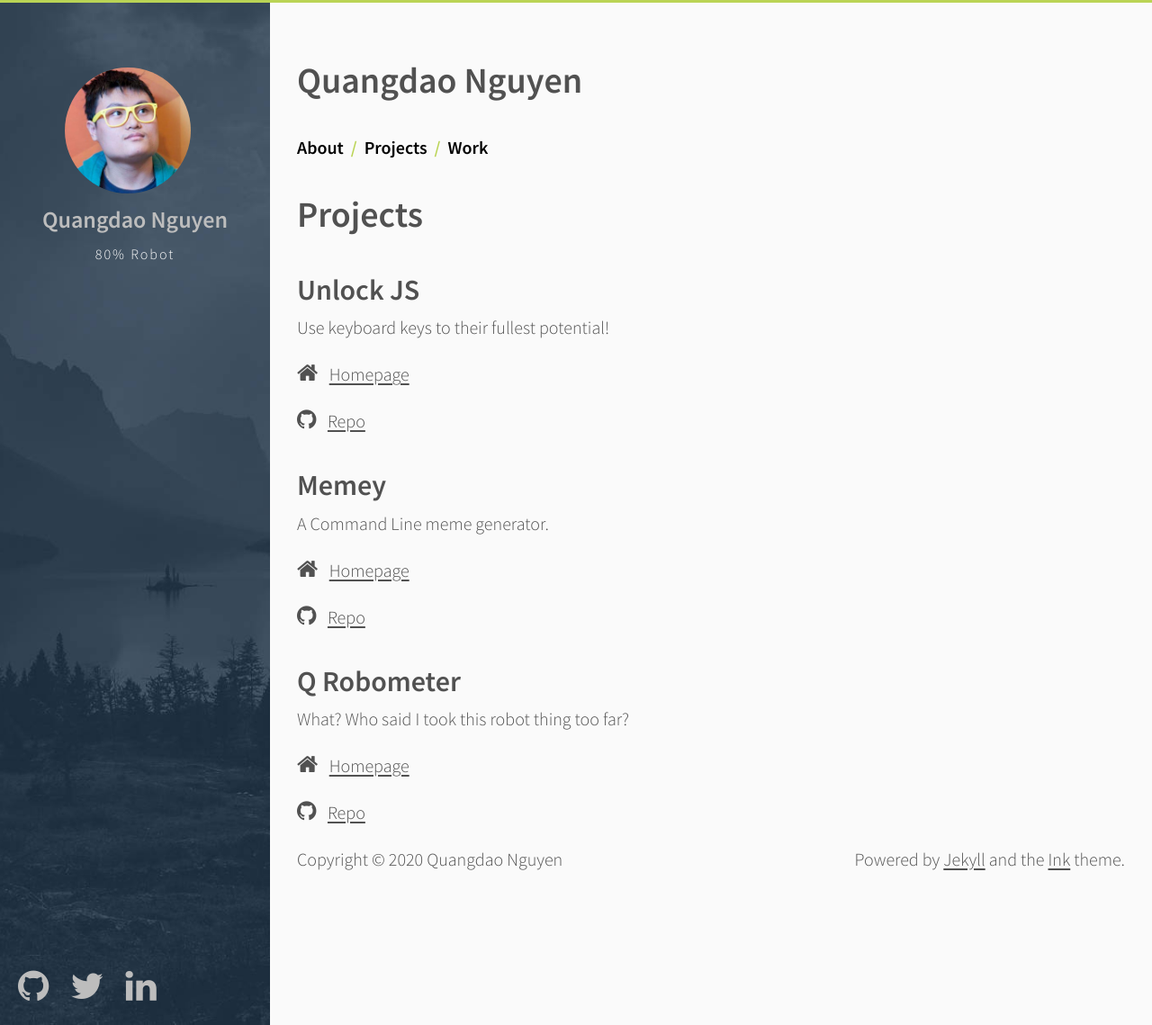
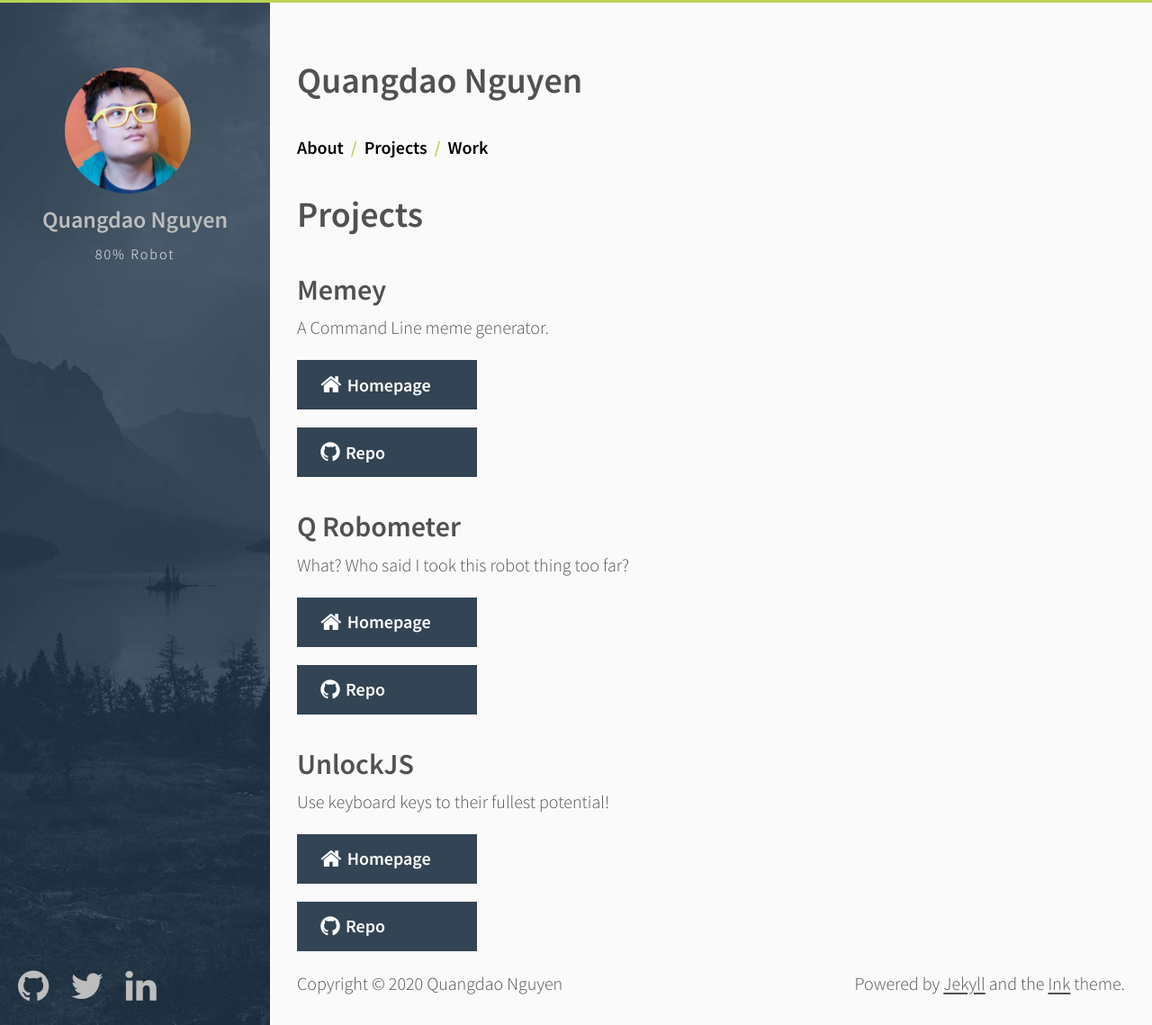
Before and after one commit to quangdaon/quangdao.com, a Jekyll site: the page built from pages/projects.md, in a window 1280 px wide and 1139 px high. Shown: the whole window at 90% size. Built offline with Jekyll 4.4.1, drawn with Linux system fonts in a browser that asks for light colours.

Commit message:
made projects a collection

```diff
--- a/_config.yml
+++ b/_config.yml
@@ -33,6 +33,8 @@ collections:
   portfolio:
     sort_by: priority
     output: true
+  projects:
+    output: false
 
 sass:
   style:            :compressed
--- /dev/null
+++ b/_includes/projects.md
@@ -0,0 +1,10 @@
+{% for project in site.projects %}
+## {{ project.title }}
+
+{{ project.description }}
+
+{% for link in project.links %}
+<a class="button button-1" href="{{ link.url }}" target="_blank"><i class="fa fa-{{ link.icon}} fa-md"></i> {{ link.label }}</a>
+{% endfor %}
+
+{% endfor %}
--- a/pages/projects.md
+++ b/pages/projects.md
@@ -3,26 +3,4 @@ title: Projects
 permalink: /projects/
 ---
 
-## Unlock JS
-
-Use keyboard keys to their fullest potential!
-
-<a href="/unlockjs"><i class="fa fa-home fa-md"></i>Homepage</a>
-
-<a href="https://github.com/quangdaon/unlockjs.git"><i class="fa fa-github fa-md"></i>Repo</a>
-
-## Memey
-
-A Command Line meme generator.
-
-<a href="https://www.npmjs.com/package/memey"><i class="fa fa-home fa-md"></i>Homepage</a>
-
-<a href="https://github.com/quangdaon/memey.git"><i class="fa fa-github fa-md"></i>Repo</a>
-
-## Q Robometer
-
-What? Who said I took this robot thing too far?
-
-<a href="/q-robometer"><i class="fa fa-home fa-md"></i>Homepage</a>
-
-<a href="https://github.com/quangdaon/q-robometer.git"><i class="fa fa-github fa-md"></i>Repo</a>
+{% include projects.md %}
--- a/style.scss
+++ b/style.scss
@@ -281,6 +281,44 @@ tbody tr:nth-child(odd) th {
   background-color: #eee;
 }
 
+.button {
+  display: inline-block;
+  position: relative;
+  text-decoration: none;
+  padding: 0.75em 1em;
+  line-height: 1;
+  font-weight: bold;
+  border-bottom: 0em solid transparent;
+  margin-right: 1em;
+  min-width: 200px;
+  display: inline-flex;
+  align-items: center;
+  .fa {
+    vertical-align: middle;
+    margin: 0 0.25em;
+  }
+  &-1 {
+    background: $theme-accent;
+    color: #fff;
+    border-bottom-color: $theme-color;
+    &:hover,
+    &:focus {
+      color: #ffffff;
+      background: darken($theme-accent, 10%);
+    }
+  }
+  &-2 {
+    background: $theme-color;
+    color: $theme-accent;
+    border-bottom-color: $theme-accent;
+    &:hover,
+    &:focus {
+      color: $theme-accent;
+      background: darken($theme-color, 10%);
+    }
+  }
+}
+
 .top {
   position: fixed;
   background: $theme-color;
@@ -530,6 +568,8 @@ tbody tr:nth-child(odd) th {
     flex: 1 1 0px;
     color: #ffffff;
     height: 100%;
+    margin: 0;
+    justify-content: center;
   }
   &-reveal {
     position: absolute;
@@ -545,9 +585,11 @@ tbody tr:nth-child(odd) th {
       transform: translateY(100%);
       transition: transform 300ms;
       .button {
+        margin: 0;
         height: auto;
         display: block;
         width: 100%;
+        justify-content: center;
       }
     }
   }
@@ -560,41 +602,6 @@ tbody tr:nth-child(odd) th {
         transform: translateY(0);
         transition: transform 300ms 350ms;
       }
-    }
-  }
-}
-
-.button {
-  position: relative;
-  text-decoration: none;
-  text-align: center;
-  padding: 0.75em 1em;
-  line-height: 1;
-  font-weight: bold;
-  border-bottom: 0em solid transparent;
-  .fa {
-      font-size: 1em;
-      vertical-align: middle;
-      margin: 0 0.125em;
-  }
-  &-1 {
-    background: $theme-accent;
-    color: #fff;
-    border-bottom-color: $theme-color;
-    &:hover,
-    &:focus {
-      color: #ffffff;
-      background: darken($theme-accent, 10%);
-    }
-  }
-  &-2 {
-    background: $theme-color;
-    color: $theme-accent;
-    border-bottom-color: $theme-accent;
-    &:hover,
-    &:focus {
-      color: $theme-accent;
-      background: darken($theme-color, 10%);
     }
   }
 }
```
Also changed, not shown: _projects/memey.md (added, +11 -0 lines), _projects/robometer.md (added, +11 -0 lines), _projects/unlockjs.md (added, +11 -0 lines).
